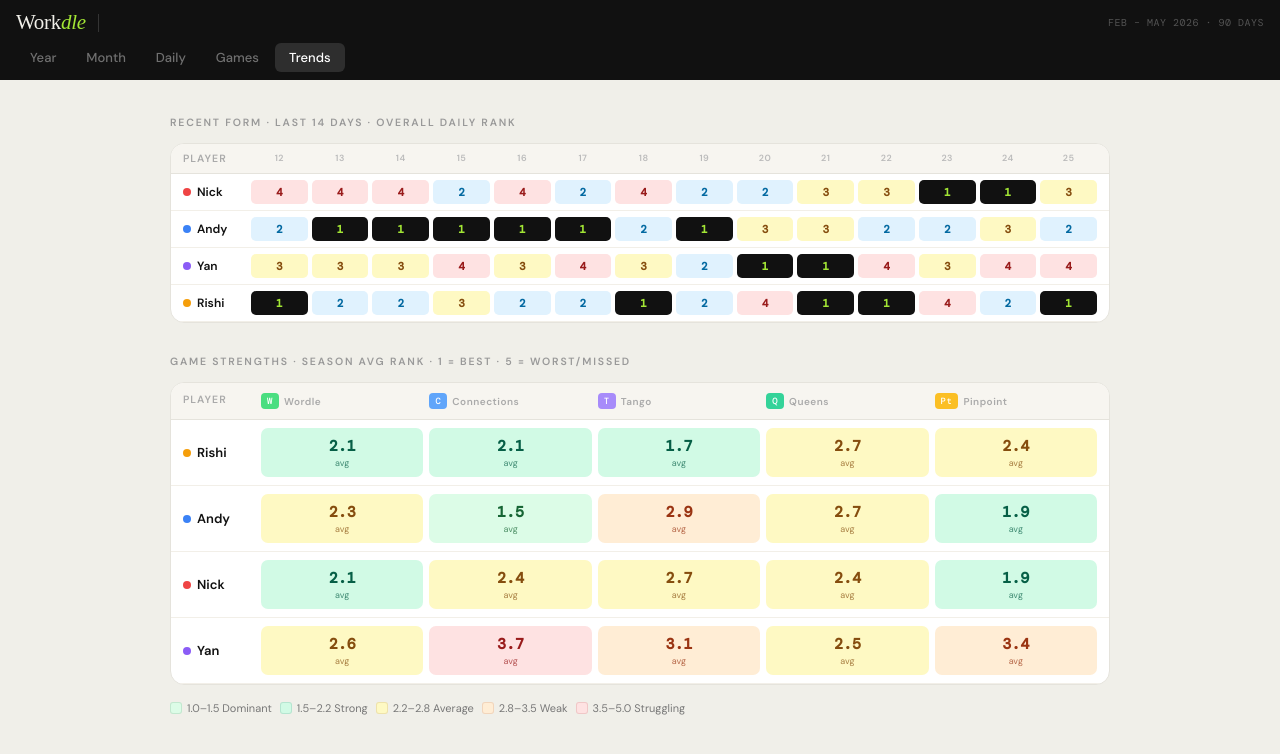
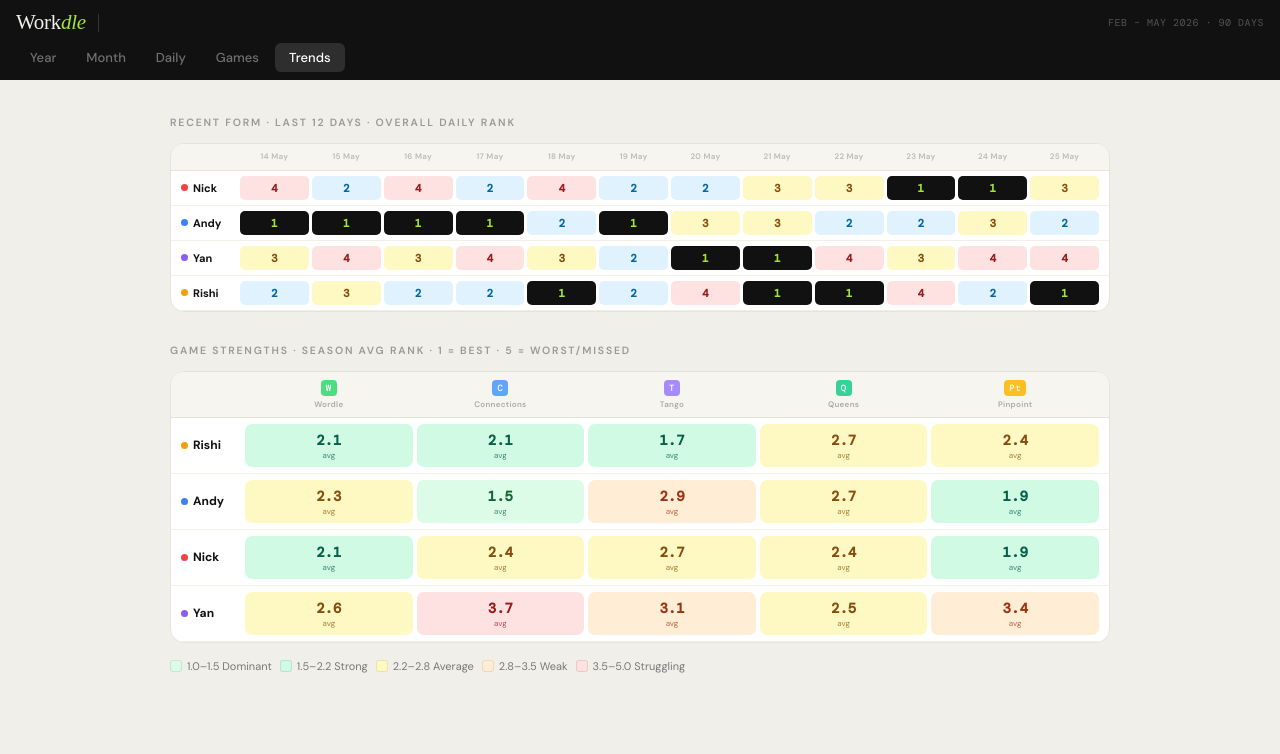
Before and after one commit to rishithariani2410/Workdle, a React (Create React App) app: page / in a window 1280 px wide. Both pictures are taken after a click on the button "Trends". Shown: the top 754 px of the page. Built offline with nearby package versions, Linux system fonts and the light colour scheme; a web font is replaced by a local one.

Commit message:
Update App.jsx

```diff
--- a/src/App.jsx
+++ b/src/App.jsx
@@ -523,7 +523,7 @@
 
         {/* ══ TRENDS ════════════════════════════════════════════════════════ */}
         {tab==="trends" && (()=>{
-          const FORM_DAYS = 14;
+          const FORM_DAYS = 12;
           const recentDays = allDays.slice(-FORM_DAYS);
 
           // Heatmap: avg rank per player per game (leaderboard games)
@@ -558,28 +558,28 @@
           return(<>
             {/* ── FORM TABLE ── */}
             <div className="eyebrow">Recent form · last {FORM_DAYS} days · overall daily rank</div>
-            <div className="tbl" style={{marginBottom:32,overflowX:"auto"}}>
+            <div className="tbl" style={{marginBottom:32}}>
               {/* Header row - dates */}
-              <div style={{display:"grid",gridTemplateColumns:`64px repeat(${FORM_DAYS},1fr)`,background:"#f7f5f0",borderBottom:"1.5px solid #e5e3dc",padding:"8px 12px",gap:4,minWidth:480}}>
-                <div className="tbl-hdr-cell">Player</div>
+              <div style={{display:"grid",gridTemplateColumns:`56px repeat(${FORM_DAYS},1fr)`,background:"#f7f5f0",borderBottom:"1.5px solid #e5e3dc",padding:"8px 10px",gap:3}}>
+                <div className="tbl-hdr-cell"></div>
                 {recentDays.map(d=>(
-                  <div key={d.date} style={{fontSize:9,fontWeight:600,color:"#bbb",textAlign:"center",letterSpacing:"0.5px"}}>
-                    {dateLabel(d.date).split(" ")[0]}
+                  <div key={d.date} style={{fontSize:8,fontWeight:600,color:"#bbb",textAlign:"center",letterSpacing:"0.3px",lineHeight:1.2}}>
+                    {dateLabel(d.date).replace(" ","\n")}
                   </div>
                 ))}
               </div>
               {/* Player rows */}
               {PLAYERS.map(p=>(
-                <div key={p} style={{display:"grid",gridTemplateColumns:`64px repeat(${FORM_DAYS},1fr)`,padding:"6px 12px",borderBottom:"1px solid #f2efe8",alignItems:"center",gap:4,minWidth:480}}>
-                  <div style={{display:"flex",alignItems:"center",gap:6}}>
-                    <div style={{width:8,height:8,borderRadius:"50%",background:PLAYER_META[p].color,flexShrink:0}}/>
-                    <span style={{fontSize:12,fontWeight:600}}>{p}</span>
+                <div key={p} style={{display:"grid",gridTemplateColumns:`56px repeat(${FORM_DAYS},1fr)`,padding:"5px 10px",borderBottom:"1px solid #f2efe8",alignItems:"center",gap:3}}>
+                  <div style={{display:"flex",alignItems:"center",gap:5,overflow:"hidden"}}>
+                    <div style={{width:7,height:7,borderRadius:"50%",background:PLAYER_META[p].color,flexShrink:0}}/>
+                    <span style={{fontSize:11,fontWeight:700,color:"#111",whiteSpace:"nowrap"}}>{p}</span>
                   </div>
                   {recentDays.map(d=>{
                     const rank = d.lb.dayRanks[p] || DEFAULT_RANK;
                     const c = formColor(rank);
                     return(
-                      <div key={d.date} style={{background:c.bg,color:c.text,borderRadius:5,textAlign:"center",padding:"5px 2px",fontSize:11,fontWeight:700,fontFamily:"'DM Mono',monospace"}}>
+                      <div key={d.date} style={{background:c.bg,color:c.text,borderRadius:5,textAlign:"center",padding:"5px 1px",fontSize:11,fontWeight:700,fontFamily:"'DM Mono',monospace"}}>
                         {rank===5?"–":rank}
                       </div>
                     );
@@ -592,34 +592,33 @@
             <div className="eyebrow">Game strengths · season avg rank · 1 = best · 5 = worst/missed</div>
             <div className="tbl" style={{overflowX:"auto"}}>
               {/* Header */}
-              <div style={{display:"grid",gridTemplateColumns:`72px repeat(${LEADERBOARD_GAMES.length},1fr)`,background:"#f7f5f0",borderBottom:"1.5px solid #e5e3dc",padding:"10px 12px",gap:6,minWidth:400}}>
-                <div className="tbl-hdr-cell">Player</div>
+              <div style={{display:"grid",gridTemplateColumns:`60px repeat(${LEADERBOARD_GAMES.length},1fr)`,background:"#f7f5f0",borderBottom:"1.5px solid #e5e3dc",padding:"8px 10px",gap:4}}>
+                <div className="tbl-hdr-cell"></div>
                 {LEADERBOARD_GAMES.map(g=>(
-                  <div key={g} style={{display:"flex",alignItems:"center",gap:5}}>
-                    <span className="chip" style={{background:GAME_META[g].color,fontSize:9}}>{GAME_META[g].abbr}</span>
-                    <span style={{fontSize:10,fontWeight:600,color:"#aaa",letterSpacing:"0.5px"}}>{g}</span>
+                  <div key={g} style={{display:"flex",flexDirection:"column",alignItems:"center",gap:3}}>
+                    <span className="chip" style={{background:GAME_META[g].color,fontSize:9,padding:"2px 5px"}}>{GAME_META[g].abbr}</span>
+                    <span style={{fontSize:8,fontWeight:600,color:"#aaa",letterSpacing:"0.3px",textAlign:"center"}}>{g}</span>
                   </div>
                 ))}
               </div>
               {/* Rows */}
               {[...PLAYERS].sort((a,b)=>{
-                // Sort by overall avg
                 const avgA = LEADERBOARD_GAMES.reduce((s,g)=>s+heatmap[a][g],0)/LEADERBOARD_GAMES.length;
                 const avgB = LEADERBOARD_GAMES.reduce((s,g)=>s+heatmap[b][g],0)/LEADERBOARD_GAMES.length;
                 return avgA-avgB;
               }).map(p=>(
-                <div key={p} style={{display:"grid",gridTemplateColumns:`72px repeat(${LEADERBOARD_GAMES.length},1fr)`,padding:"8px 12px",borderBottom:"1px solid #f2efe8",alignItems:"center",gap:6,minWidth:400}}>
-                  <div style={{display:"flex",alignItems:"center",gap:6}}>
-                    <div style={{width:8,height:8,borderRadius:"50%",background:PLAYER_META[p].color,flexShrink:0}}/>
-                    <span style={{fontSize:13,fontWeight:600}}>{p}</span>
+                <div key={p} style={{display:"grid",gridTemplateColumns:`60px repeat(${LEADERBOARD_GAMES.length},1fr)`,padding:"6px 10px",borderBottom:"1px solid #f2efe8",alignItems:"center",gap:4}}>
+                  <div style={{display:"flex",alignItems:"center",gap:5}}>
+                    <div style={{width:7,height:7,borderRadius:"50%",background:PLAYER_META[p].color,flexShrink:0}}/>
+                    <span style={{fontSize:12,fontWeight:700}}>{p}</span>
                   </div>
                   {LEADERBOARD_GAMES.map(g=>{
                     const avg = heatmap[p][g];
                     const c = rankColor(avg);
                     return(
-                      <div key={g} style={{background:c.bg,color:c.text,borderRadius:7,textAlign:"center",padding:"8px 4px"}}>
-                        <div style={{fontSize:15,fontWeight:700,fontFamily:"'DM Mono',monospace"}}>{avg.toFixed(1)}</div>
-                        <div style={{fontSize:9,opacity:0.7,marginTop:1}}>avg</div>
+                      <div key={g} style={{background:c.bg,color:c.text,borderRadius:7,textAlign:"center",padding:"7px 2px"}}>
+                        <div style={{fontSize:14,fontWeight:700,fontFamily:"'DM Mono',monospace"}}>{avg.toFixed(1)}</div>
+                        <div style={{fontSize:8,opacity:0.7,marginTop:1}}>avg</div>
                       </div>
                     );
                   })}
```
